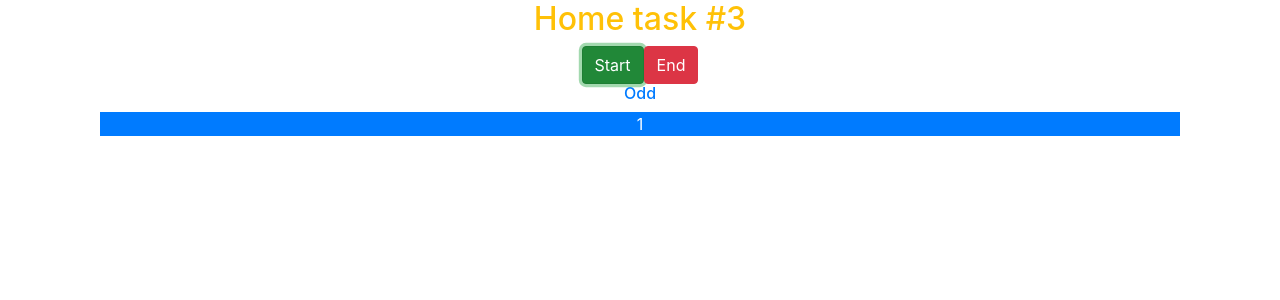
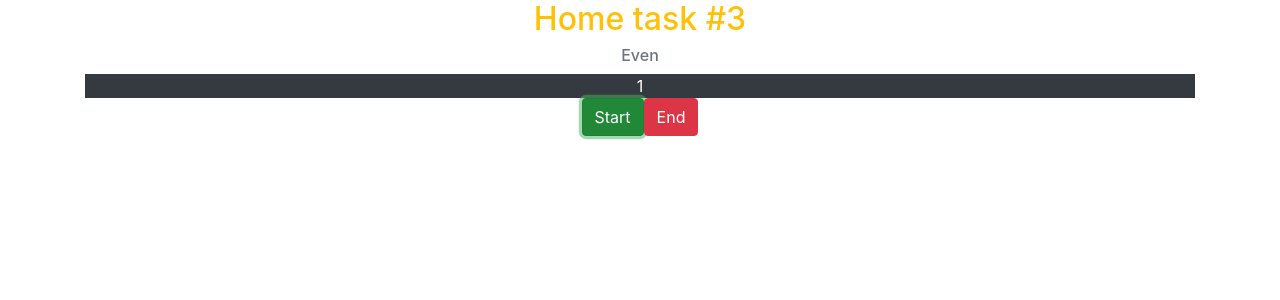
Before and after one commit to JuliaTL/Ang-Lab, an Angular app: page / in a window 1280 px wide. Both pictures are taken after a click on the button "Start". Shown: the top 300 px of the page. Built offline with nearby package versions, Linux system fonts and the light colour scheme.

Commit message:
refactor

```diff
--- a/src/app/app.component.html
+++ b/src/app/app.component.html
@@ -1,5 +1,15 @@
 <div  class="container">
   <h2 class="text-center text-warning"> {{ title }}</h2>
+  <div>
+    <app-odd *ngFor="let odd of evenArray"
+             [odds]="odd">
+    </app-odd>
+  </div>
+  <div>
+    <app-even *ngFor="let even of oddArray"
+              [evens]="even">
+    </app-even>
+  </div>
   <app-control (startIncrement)="onStart($event)">
   </app-control>
 </div>
--- a/src/app/app.component.ts
+++ b/src/app/app.component.ts
@@ -1,4 +1,4 @@
-import {Component, Input} from '@angular/core';
+import {Component} from '@angular/core';
 
 
 @Component({
@@ -8,9 +8,14 @@ import {Component, Input} from '@angular/core';
 })
 export class AppComponent {
   title: string = 'Home task #3';
-  private $event: any;
+  oddArray: Array<number> = [];
+  evenArray: Array<number> = [];
 
-  onStart($event: any) {
-    this.$event = $event;
+  onStart(counter: number) {
+    if ( counter % 2 === 0 ) {
+      this.evenArray.push(counter);
+    } else {
+      this.oddArray.push(counter);
+    }
   }
 }
--- a/src/app/control/control.component.html
+++ b/src/app/control/control.component.html
@@ -3,18 +3,12 @@
     <div class="col-12 text-center">
       <button type="button"
               class="btn btn-success"
-              (click)="startIncrement()"> Start </button>
+              (click)="startIncrement()"
+              > Start </button>
       <button type="button"
               class="btn btn-danger"
-              (click)="stopIncrement()"> End </button>
+              (click)="stopIncrement()"
+              > End </button>
     </div>
   </div>
-<ng-container *ngIf="show">
-  <div *ngIf="counter % 2 === 0; else oddBlock">
-    <app-even *ngFor="let even of evenArray" [evens]="even"></app-even>
-  </div>
-  <ng-template #oddBlock>
-    <app-odd *ngFor="let odd of oddArray" [odds]="odd">{{ odd }}</app-odd>
-  </ng-template>
-</ng-container>
 </div>
--- a/src/app/control/control.component.ts
+++ b/src/app/control/control.component.ts
@@ -11,33 +11,27 @@ export class ControlComponent implements OnInit {
   @Output('evens') evenArray: Array<number> = [];
   @Output('odds') oddArray: Array<number> = [];
   counter: number = 0;
-  show: boolean = false;
   interval: any;
 
   constructor() { }
   ngOnInit(): void {
   }
 
-  startIncrement() {
-    this.onStart.emit(this.counter);
-    this.interval = setInterval(() => { this.addOne() }, 2000);
+  startIncrement():void {
+    this.interval = setInterval(() => {
+      this.addOne();
+      this.onStart.emit(this.counter); }, 2000);
   }
 
   addOne() {
     this.counter++;
-    console.log(this.counter);
-    if ( this.counter % 2 === 0 ) {
-      this.evenArray.push(this.counter);
-    } else {
-      this.show = !this.show;
-      this.oddArray.push(this.counter);
-    }
   }
 
   stopIncrement() {
     this.onStop.emit();
     clearInterval(this.interval);
     this.counter = 0;
-    this.oddArray, this.evenArray = [];
+    this.oddArray= [];
+    this.evenArray = [];
   }
 }
```
